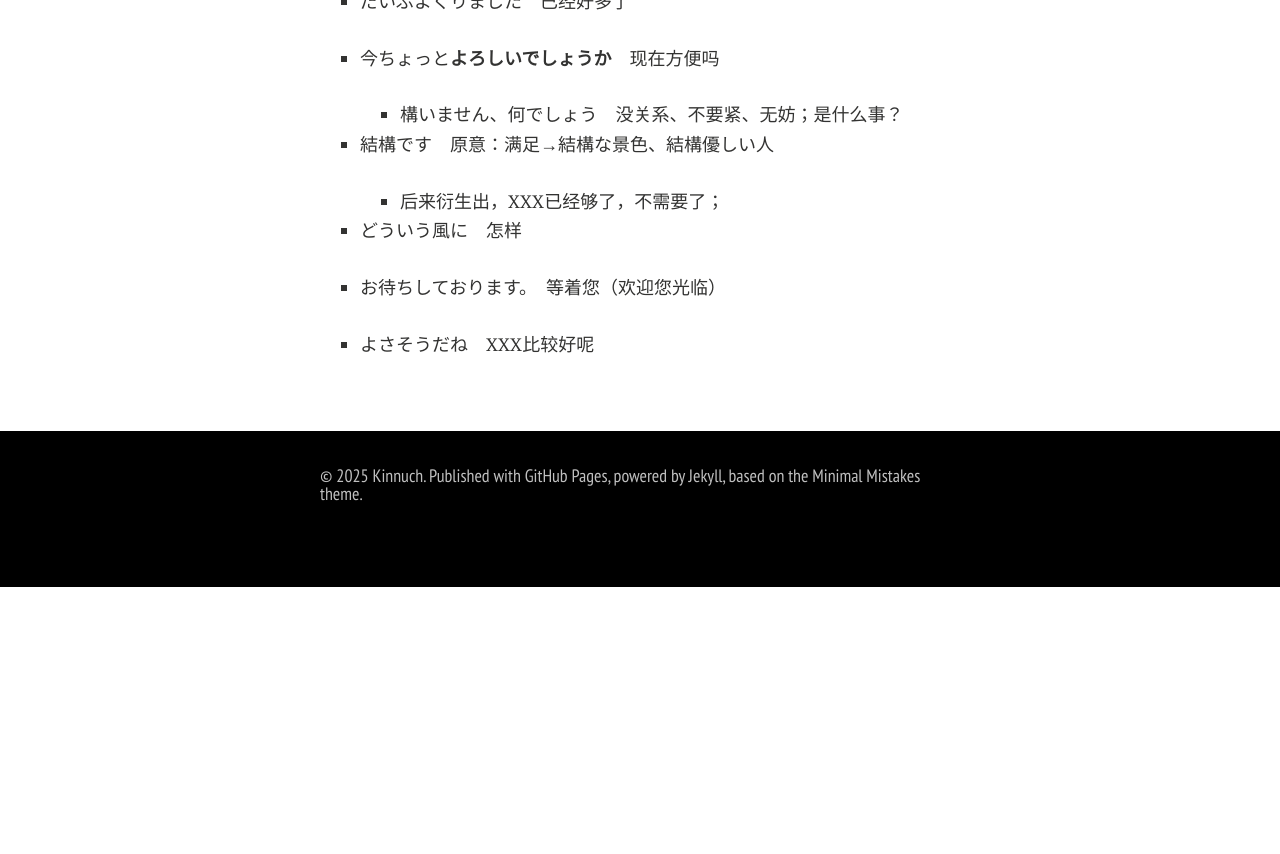
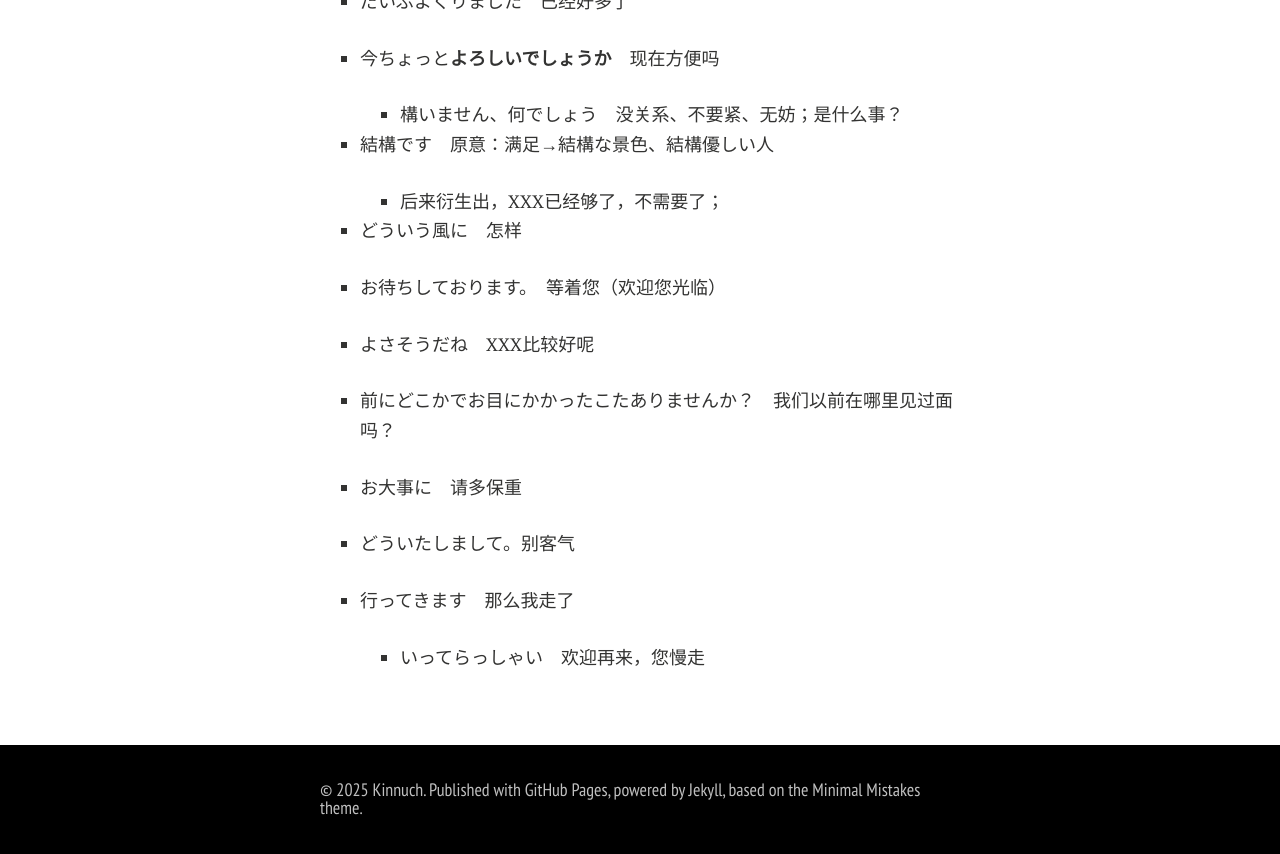
Before and after one commit to Kinnuch/kinnuch.github.io, a Jekyll site: the page built from laim/N3.md, in a window 1280 px wide and 900 px high, scrolled down 28312 px. Shown: the top 854 px of the window. Built offline with Jekyll 4.4.1, drawn with Linux system fonts in a browser that asks for light colours; nearby versions of some CDN libraries; comment, search, counter and statistics services are not loaded; a style sheet for code colours, icons or effects is not loaded; before the commit the page ends 28899 px from its top, so only the background shows below that.

Commit message:
Update N3.md

```diff
--- a/laim/N3.md
+++ b/laim/N3.md
@@ -949,3 +949,13 @@ title: JapaneseN3
 - お待ちしております。　等着您（欢迎您光临）
 
 - よさそうだね　XXX比较好呢
+
+- 前にどこかでお目にかかったこたありませんか？　我们以前在哪里见过面吗？
+
+- お大事に　请多保重
+
+- どういたしまして。别客气
+
+- 行ってきます　那么我走了
+
+  - いってらっしゃい　欢迎再来，您慢走
```
